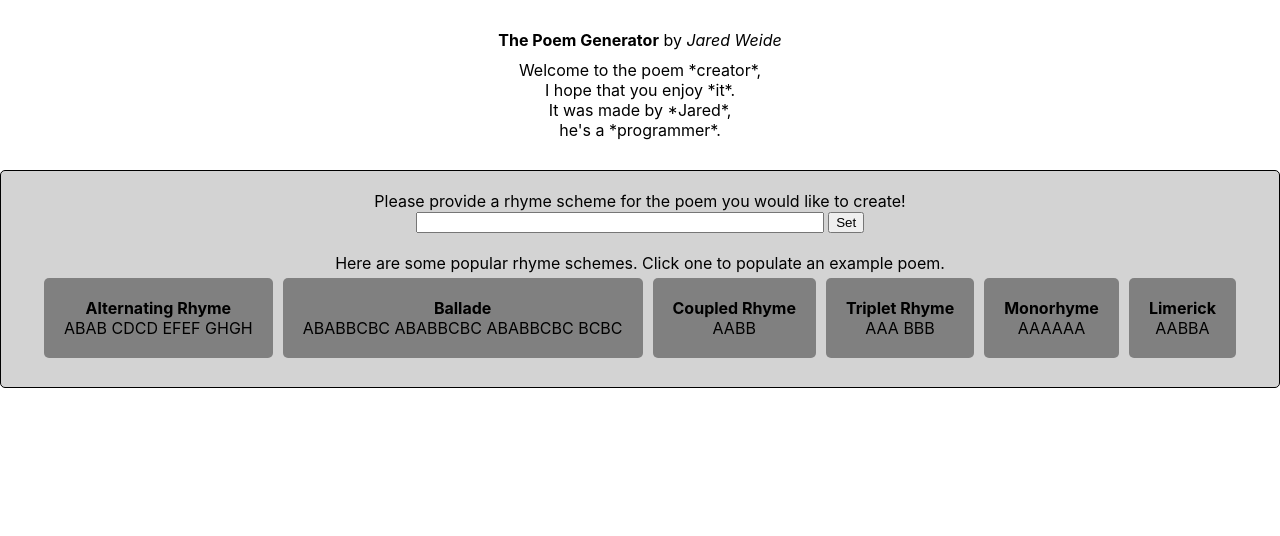
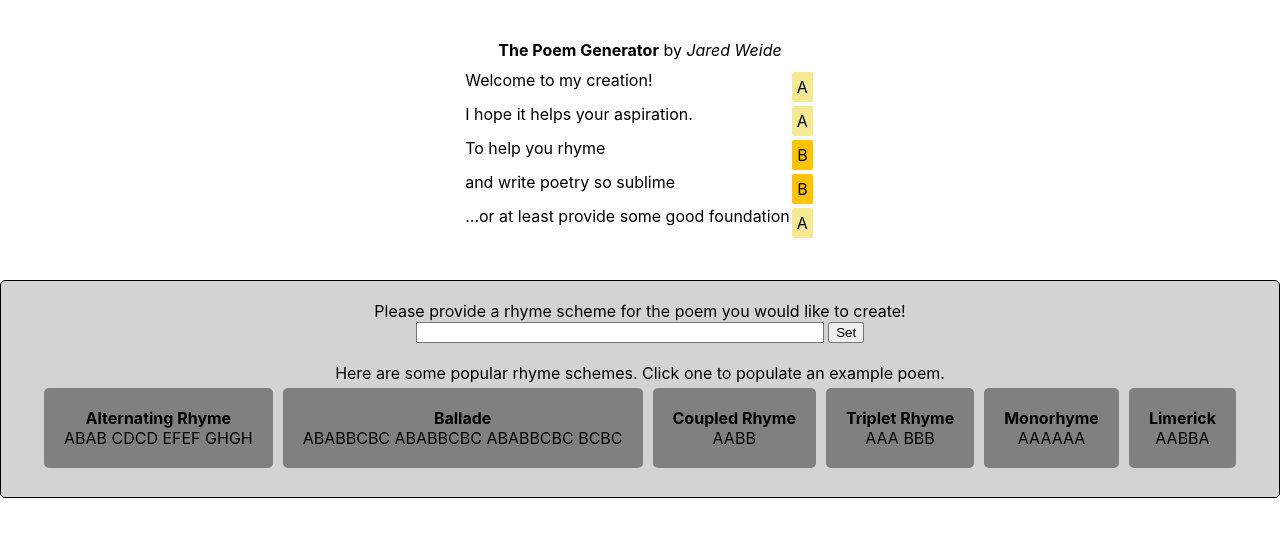
Before and after one commit to theredwillow/poem-generator, a React (Create React App) app: page / in a window 1280 px wide. Shown: the top 536 px of the page. Built offline with nearby package versions, Linux system fonts and the light colour scheme; what localbase would draw is missing.

Commit message:
Created rhyme scheme viewer for PoemDisplay

```diff
--- a/src/Poem/FinishedPoem/display.jsx
+++ b/src/Poem/FinishedPoem/display.jsx
@@ -1,7 +1,8 @@
 import React from "react";
+import { verifyPoemScheme } from "./utils";
 import "./index.css";
 
-const PoemDisplay = ({title="Untitled", author="Unknown", poem}) => {
+const PoemDisplay = ({title="Untitled", author="Unknown", poem, scheme}) => {
   if (!poem || !poem.length) {
     return (
       <div>
@@ -10,24 +11,45 @@ const PoemDisplay = ({title="Untitled", author="Unknown", poem}) => {
     )
   }
 
+  // TODO Create a toggle to allow users to view scheme optionally
+  let hasScheme = Boolean(scheme);
+  if (hasScheme) {
+    const isValid = verifyPoemScheme(poem, scheme);
+    if (!isValid) {
+      console.log(`ERROR: ${scheme} does not work for this poem!`);
+      console.log("Cannot open the rhyme scheme viewer.");
+      hasScheme = false;
+    } else {
+      scheme = scheme.split(" ");
+    }
+  }
+
   return (
     <div id="poem-display">
       <div id="poem-header">
         <span id="poem-title">{title}</span> by <span id="poem-author">{author}</span>
       </div>
       {
-        poem.map((stanza, i) =>
+        poem.map((stanza, stanzaNumber) =>
           <div
-            key={`${title}-stanza-${i}`}
+            key={`${title}-stanza-${stanzaNumber}`}
             className="poem-stanza"
           >
             {
-              stanza.map((line, j) =>
+              stanza.map((line, lineNumber) =>
                 <div
-                  key={`${title}-stanza-${i}-line-${j}`}
-                  className="poem-line"
+                  key={`${title}-stanza-${stanzaNumber}-line-${lineNumber}`}
+                  className="line"
                 >
-                  {line}
+                  <span className={`poem line`}>
+                    {line}
+                  </span>
+                  {
+                    hasScheme &&
+                    <span className={`scheme letter letter-${scheme[stanzaNumber][lineNumber]}`}>
+                      {scheme[stanzaNumber][lineNumber]}
+                    </span>
+                  }
                 </div>
               )
             }
--- a/src/Poem/FinishedPoem/index.css
+++ b/src/Poem/FinishedPoem/index.css
@@ -1,6 +1,7 @@
 #poem-display
 {
   margin: 30px;
+  display: inline-block;
 }
 
 #poem-header
@@ -22,3 +23,17 @@
 {
   margin: 10px;
 }
+
+.line
+{
+  display: flex;
+  justify-content: space-between;
+}
+
+.scheme.letter
+{
+
+  padding: 5px;
+  margin: 2px;
+  border-radius: 2px;
+}
--- a/src/Poem/FinishedPoem/utils.js
+++ b/src/Poem/FinishedPoem/utils.js
@@ -21,6 +21,12 @@ const howManyBefore = (str, index) => {
   return ( before.match(re) || '' ).length;
 };
 
+/**
+ * Creates a Nonsense poem out of example lines.
+ * @constructor
+ * @param {string[]} scheme
+ * @param {string[]} availableLines
+*/
 export const createPoem = (scheme, availableLines) => {
   scheme = scheme.trim().toUpperCase();
 
@@ -38,3 +44,15 @@ export const createPoem = (scheme, availableLines) => {
     }
   ));
 };
+
+// TODO Validate that the last words could rhyme too
+/**
+ * Takes a poem and a rhyme scheme and makes sure that they could actually be the same. (Has same number of stanzas, and lines in each of the stanzas.)
+ * @constructor
+ * @param {string[][]} poem
+ * @param {string} scheme
+ */
+export const verifyPoemScheme = (poem, scheme) =>
+  scheme.split(" ").every((stanzaScheme, stanzaNumber) =>
+    stanzaScheme.length === poem[stanzaNumber].length
+  );
--- a/src/Poem/SchemeSelector/index.jsx
+++ b/src/Poem/SchemeSelector/index.jsx
@@ -1,6 +1,6 @@
 import React, { useContext, useState } from "react";
 import { PoemContext } from "../context";
-import { createRhymeScheme } from './utils';
+import { validateRhymeScheme } from './utils';
 import PoemDisplay from "../FinishedPoem/display";
 import {
   introPoem,
@@ -13,14 +13,21 @@ import { createPoem } from "../FinishedPoem/utils";
 const SchemeSelector = () => {
   const {changeRhymeScheme} = useContext(PoemContext);
   const [typed, setTyped] = useState('');
-  const validRhymeScheme = createRhymeScheme(typed);
+  const validRhymeScheme = validateRhymeScheme(typed);
 
-  const providedPoem = exampleRhymeSchemes.find(ex => ex.scheme === validRhymeScheme);
+  const providedRhymeScheme = exampleRhymeSchemes.find(exampleRhymeScheme =>
+    exampleRhymeScheme.examplePoem.scheme === validRhymeScheme
+  );
   const examplePoem = (typed === '')
     ? <PoemDisplay {...introPoem} />
-    : (providedPoem)
-      ? <PoemDisplay {...providedPoem.example} />
-      : <PoemDisplay title="Nonsense" author="The Poem Generator" poem={createPoem(validRhymeScheme, exampleLines)} />
+    : (providedRhymeScheme)
+      ? <PoemDisplay {...providedRhymeScheme.examplePoem} />
+      : <PoemDisplay
+          title="Nonsense"
+          author="The Poem Generator"
+          poem={createPoem(validRhymeScheme, exampleLines)}
+          scheme={validRhymeScheme}
+        />
 
   const inputForm = (
     <div id="input-form">
@@ -61,7 +68,7 @@ const SchemeSelector = () => {
       {/* TODO Create a modal for viewing with additional information */}
       <div id="rhyme-scheme-examples">
         {
-          exampleRhymeSchemes.map(({name, scheme}) => (
+          exampleRhymeSchemes.map(({name, examplePoem: {scheme}}) => (
             <div
               key={name}
               className={`example-scheme ${(scheme === validRhymeScheme) ? "active" : ""}`}
--- a/src/Poem/SchemeSelector/utils.js
+++ b/src/Poem/SchemeSelector/utils.js
@@ -13,7 +13,7 @@ const UNCHANGED = [" ", "X"];
  * For example, the invalid "ABDE D" would be returned as "ABCD C".
  * @param {string} input
  */
-export const createRhymeScheme = (input = "") => {
+export const validateRhymeScheme = (input = "") => {
 	input = input.toUpperCase().replace(/[^ A-Z]/g, '').split('');
 	const toBeChanged = input.filter(
 		(l, i, arr) => !UNCHANGED.includes(l) && arr.indexOf(l) === i
--- a/src/config.js
+++ b/src/config.js
@@ -11,19 +11,20 @@ export const introPoem = {
   author: "Jared Weide",
   poem: [
     [
-      "Welcome to the poem *creator*,",
-      "I hope that you enjoy *it*.",
-      "It was made by *Jared*,",
-      "he's a *programmer*."
+      "Welcome to my creation!",
+      "I hope it helps your aspiration.",
+      "To help you rhyme",
+      "and write poetry so sublime",
+      "...or at least provide some good foundation"
     ]
-  ]
+  ],
+  scheme: "AABBA"
 };
 
 export const exampleRhymeSchemes = [
   {
     name: "Alternating Rhyme",
-    scheme: "ABAB CDCD EFEF GHGH",
-    example: {
+    examplePoem: {
       title: "Neither Out Far Nor In Deep",
       author: "Robert Frost",
       poem: [
@@ -51,14 +52,13 @@ export const exampleRhymeSchemes = [
           "But when was that ever a bar",
           "To any watch they keep?"
         ]
-      ]
+      ],
+      scheme: "ABAB CDCD EFEF GHGH"
     }
   },
   {
     name: "Ballade",
-    // TODO Add a way to display shortened rhyme schemes? See more?
-    scheme: "ABABBCBC ABABBCBC ABABBCBC BCBC",
-    example: {
+    examplePoem: {
       title: "Ballade of Modest Confession",
       author: "Hilaire Belloc",
       poem: [
@@ -99,13 +99,14 @@ export const exampleRhymeSchemes = [
           "For though you cannot touch my golden Prose,",
           "Painting on Vellum is my weakest point."
         ]
-      ]
+      ],
+      // TODO Add a way to display shortened rhyme schemes? See more?
+      scheme: "ABABBCBC ABABBCBC ABABBCBC BCBC"
     }
   },
   {
     name: "Coupled Rhyme",
-    scheme: "AABB",
-    example: {
+    examplePoem: {
       title: "Excerpt from Green Eggs and Ham",
       author: "Dr. Seuss",
       poem: [
@@ -115,13 +116,13 @@ export const exampleRhymeSchemes = [
           "I do not like green eggs and ham.",
           "I do not like them, Sam-I-Am."
         ]
-      ]
+      ],
+      scheme: "AABB"
     }
   },
   {
     name: "Triplet Rhyme",
-    scheme: "AAA BBB",
-    example: {
+    examplePoem: {
       title: "Upon Julia's Clothes",
       author: "Robert Herrick",
       poem: [
@@ -135,13 +136,13 @@ export const exampleRhymeSchemes = [
           "That brave vibration each way free,",
           "O how that glittering taketh me!"
         ]
-      ]
+      ],
+      scheme: "AAA BBB"
     }
   },
   {
     name: "Monorhyme",
-    scheme: "AAAAAA",
-    example: {
+    examplePoem: {
       title: "Night Storm",
       author: "Marie Summers",
       poem: [
@@ -153,13 +154,13 @@ export const exampleRhymeSchemes = [
           "to layer earth in pure white",
           "and glisten with morning light."
         ]
-      ]
+      ],
+      scheme: "AAAAAA"
     }
   },
   {
     name: "Limerick",
-    scheme: "AABBA",
-    example: {
+    examplePoem: {
       title: "A Young Lady of Lynn",
       poem: [
         [
@@ -169,13 +170,13 @@ export const exampleRhymeSchemes = [
           "To drink lemonade",
           "She slipped through the straw and fell in."
         ]
-      ]
+      ],
+      scheme: "AABBA"
     }
   },
   {
     name: "Villanelle",
-    scheme: "ABA ABA ABA ABA ABA ABAA",
-    example: {
+    examplePoem: {
       title: "Do Not Go Gentle Into That Good Night",
       author: "Dylan Thomas",
       poem: [
@@ -201,13 +202,13 @@ export const exampleRhymeSchemes = [
           "Do not go gentle into that good night.",
           "Rage, rage against the dying of the light."
         ]
-      ]
+      ],
+      scheme: "ABA ABA ABA ABA ABA ABAA"
     }
   },
   {
     name: "Enclosed Rhyme",
-    scheme: "ABBA",
-    example: {
+    examplePoem: {
       // TODO Create a way to denote excerpts, first stanzas, etc...
       title: "First Stanza of Shakespeare",
       author: "Matthew Arnold",
@@ -218,7 +219,8 @@ export const exampleRhymeSchemes = [
           "Out-topping knowledge. For the loftiest hill,",
           "Who to the stars uncrowns his majesty, ..."
         ]
-      ]
+      ],
+      scheme: "ABBA"
     }
   },
 ];
```
